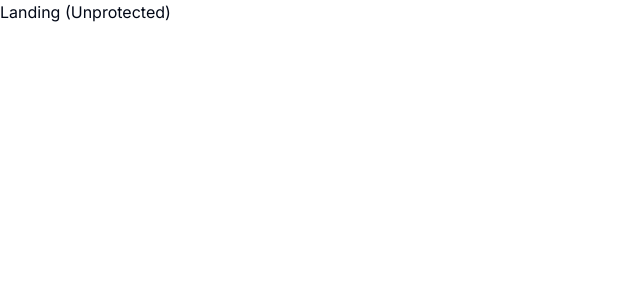
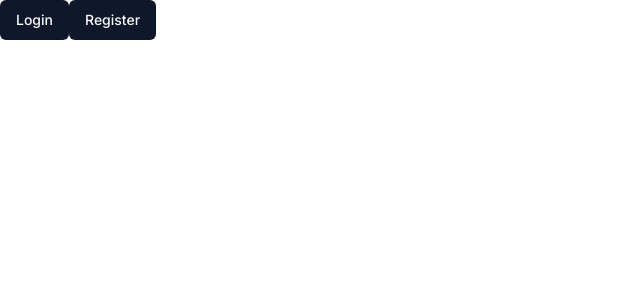
Before and after one commit to yevhenporohniaviy/saas-ai, a Next.js app: page / in a window 1280 px wide. Shown: the top 300 px of the page, without its empty margins (0-640 px from the left). Built offline with nearby package versions, Linux system fonts and the light colour scheme.

Commit message:
feat:implement auth clerk

```diff
--- /dev/null
+++ b/app/(auth)/(routes)/sign-in/[[...sign-in]]/page.tsx
@@ -0,0 +1,6 @@
+
+import { SignIn } from "@clerk/nextjs";
+
+export default function Page() {
+  return <SignIn />;
+}
--- /dev/null
+++ b/app/(auth)/(routes)/sign-up/[[...sign-up]]/page.tsx
@@ -0,0 +1,5 @@
+ import { SignUp } from "@clerk/nextjs";
+
+export default function Page() {
+  return <SignUp />;
+}
--- /dev/null
+++ b/app/(auth)/layout.tsx
@@ -0,0 +1,9 @@
+const AuthLayout = ({children}: {children: React.ReactNode}) => {
+  return (
+    <div className="flex items-center justify-center h-full">
+      {children}
+    </div>
+   );
+}
+
+export default AuthLayout;
--- a/app/(dashboard)/(routers)/dashboard/page.tsx
+++ b/app/(dashboard)/(routes)/dashboard/page.tsx
@@ -1,10 +1,9 @@
 import { Button } from "@/components/ui/button";
+import { UserButton } from "@clerk/nextjs";
 
 const DashboardPage = () => {
   return (
-    <Button>
-      Click
-    </Button>
+    <UserButton afterSignOutUrl="/"/>
    );
 }
 
--- /dev/null
+++ b/app/(dashboard)/layout.tsx
@@ -0,0 +1,9 @@
+const DashboardLayout = ({children}: {children: React.ReactNode}) => {
+  return (
+    <div className="flex items-center justify-center h-full">
+      {children}
+    </div>
+   );
+}
+
+export default DashboardLayout;
--- a/app/(landing)/page.tsx
+++ b/app/(landing)/page.tsx
@@ -1,7 +1,19 @@
+import { Button } from "@/components/ui/button";
+import Link from "next/link";
+
 const LandingPage = () => {
   return (
     <div>
-      Landing (Unprotected)
+      <Link href='/sign-in'>
+        <Button>
+          Login
+        </Button>
+      </Link>
+      <Link href='/sign-up'>
+        <Button>
+          Register
+        </Button>
+      </Link>
     </div>
    );
 }
--- a/app/layout.tsx
+++ b/app/layout.tsx
@@ -1,6 +1,8 @@
 import './globals.css'
 import type { Metadata } from 'next'
 import { Inter } from 'next/font/google'
+import { ClerkProvider } from '@clerk/nextjs'
+
 
 const inter = Inter({ subsets: ['latin'] })
 
@@ -15,8 +17,11 @@
   children: React.ReactNode
 }) {
   return (
-    <html lang="en">
-      <body className={inter.className}>{children}</body>
-    </html>
+    <ClerkProvider>
+      <html lang="en">
+        <body className={inter.className}>{children}</body>
+      </html>
+     </ClerkProvider>
+
   )
 }
--- a/package.json
+++ b/package.json
@@ -9,6 +9,7 @@
     "lint": "next lint"
   },
   "dependencies": {
+    "@clerk/nextjs": "^4.23.5",
     "@radix-ui/react-slot": "^1.0.2",
     "@types/node": "20.6.2",
     "@types/react": "18.2.21",
```
Also changed, not shown: middleware.ts (added, +12 -0 lines), 2 other files (tests, documents, lock files or other folders).
